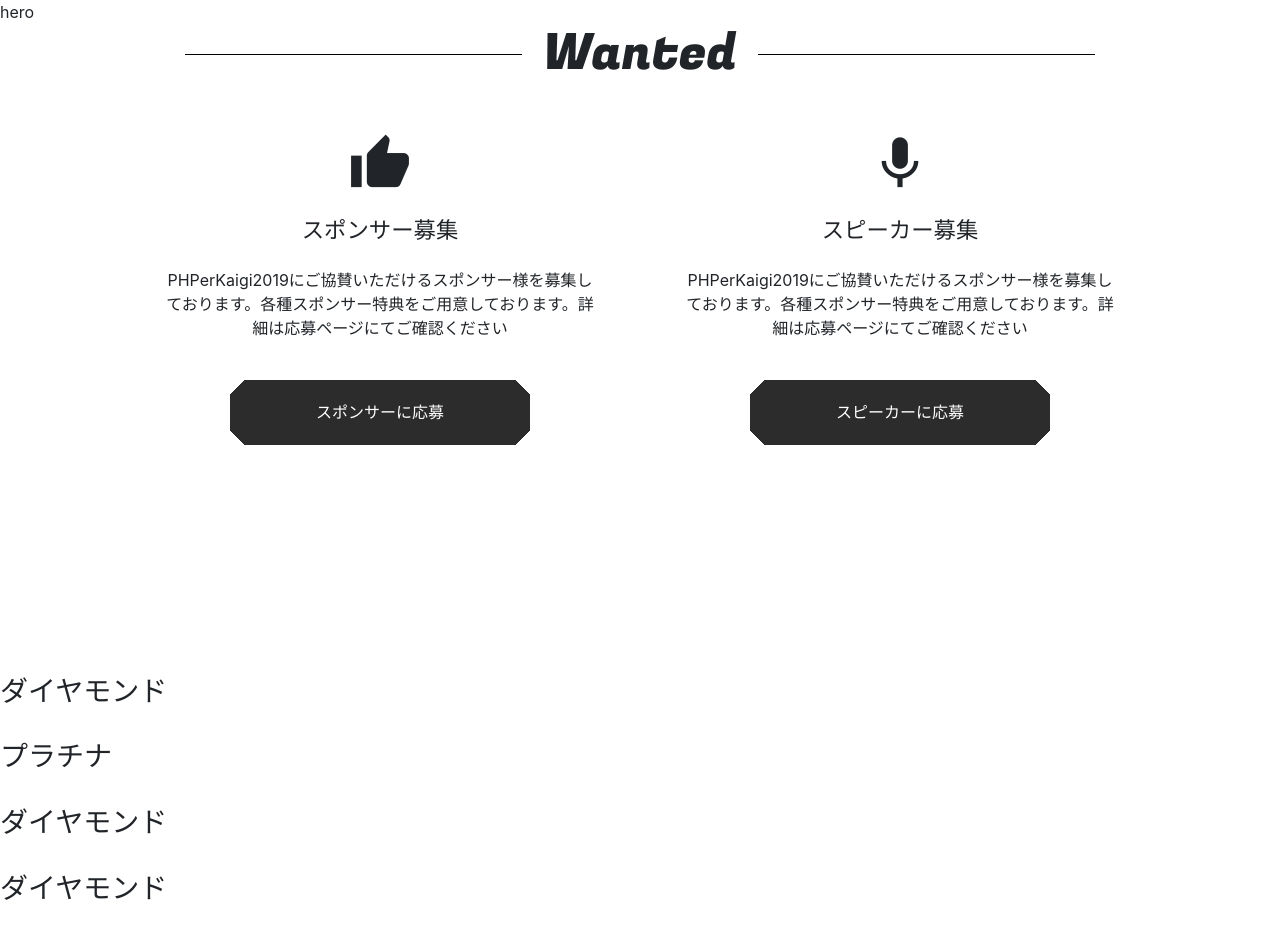
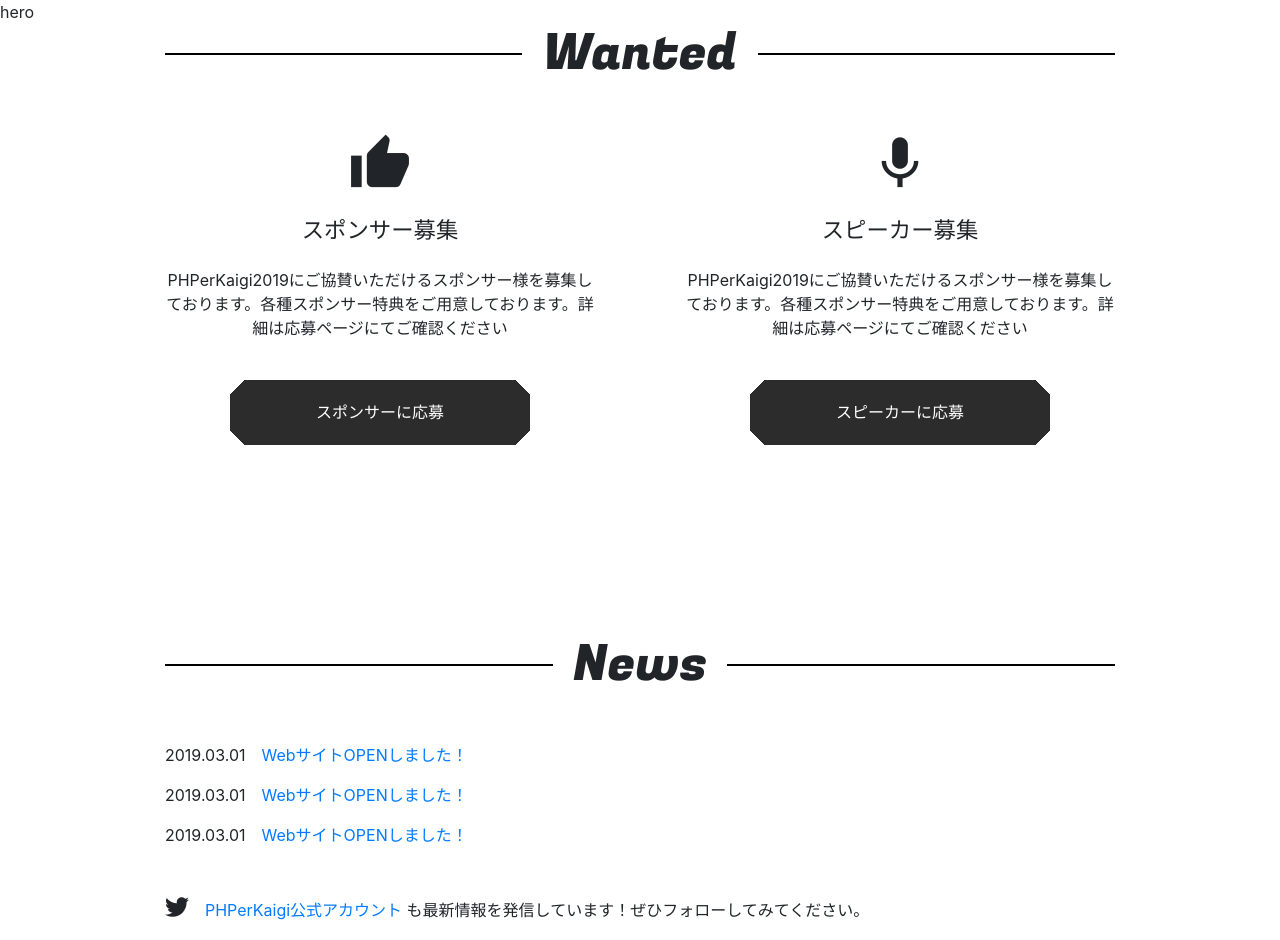
Before and after one commit to yasui05821/kaigi, a Nuxt app: page / in a window 1280 px wide. Shown: the top 940 px of the page. Built offline with nearby package versions, Linux system fonts and the light colour scheme.

Commit message:
newsコンポーネントの作成

```diff
--- a/components/pages/Top/News.vue
+++ b/components/pages/Top/News.vue
@@ -1,11 +1,15 @@
 <template>
-  <div class="top-news">
-    <h2 class="top-news_title"></h2>
-    <div class="top-news_messages">
-      <p class="top-news_message"><a href=""></a></p>
+  <div class="top-news container" style="width: 980px">
+    <h2 class="top-news_title mb-5">News</h2>
+    <div class="top-news_news mb-5">
+      <p >2019.03.01　<a href="">WebサイトOPENしました！</a></p>
+      <p >2019.03.01　<a href="">WebサイトOPENしました！</a></p>
+      <p >2019.03.01　<a href="">WebサイトOPENしました！</a></p>
     </div>
-    <p><i></i>
-      <a href=""></a>
+    <p class="top-news_message">
+      <i class="fab fa-twitter mr-3" style="font-size: 1.5rem"></i>
+      <a href="">PHPerKaigi公式アカウント</a>
+      も最新情報を発信しています！ぜひフォローしてみてください。
     </p>
   </div>
 </template>
@@ -16,6 +20,29 @@
     }
 </script>
 
-<style scoped>
-
+<style lang="scss"scoped>
+.top-news {
+  margin-bottom: 164px;
+  &_title {
+    font-family: 'Fugaz One', cursive;
+    font-size: 50px;
+    font-weight: normal;
+    display: flex;
+    align-items: center;
+    &:before {
+      content: "";
+      flex-grow: 1;
+      height: 2px;
+      background: #000;
+      margin-right:20px;
+    }
+    &:after {
+      content: "";
+      flex-grow: 1;
+      height: 2px;
+      background: #000;
+      margin-left:20px;
+    }
+  }
+}
 </style>
--- a/components/pages/Top/Wanted.vue
+++ b/components/pages/Top/Wanted.vue
@@ -53,16 +53,16 @@
     &:before {
       content: "";
       flex-grow: 1;
-      height: 1px;
+      height: 2px;
       background: #000;
-      margin:0 .4em;
+      margin-right:20px;
     }
     &:after {
       content: "";
       flex-grow: 1;
-      height: 1px;
+      height: 2px;
       background: #000;
-      margin:0 .4em;
+      margin-left:20px;
     }
   }
   &_icon {
--- a/nuxt.config.js
+++ b/nuxt.config.js
@@ -16,9 +16,11 @@ module.exports = {
     link: [
       { rel: 'icon', type: 'image/x-icon', href: '/favicon.ico' },
       { rel: 'stylesheet', href: 'https://fonts.googleapis.com/css?family=Fugaz+One'},
-      { rel: 'stylesheet', href: 'https://fonts.googleapis.com/icon?family=Material+Icons'}
+      { rel: 'stylesheet', href: 'https://fonts.googleapis.com/icon?family=Material+Icons'},
+      { rel: 'stylesheet', href: 'https://use.fontawesome.com/releases/v5.5.0/css/all.css',integrity:"sha384-B4dIYHKNBt8Bc12p+WXckhzcICo0wtJAoU8YZTY5qE0Id1GSseTk6S+L3BlXeVIU",crossorigin:"anonymous"}
     ]
   },
+
 
 
 
```
